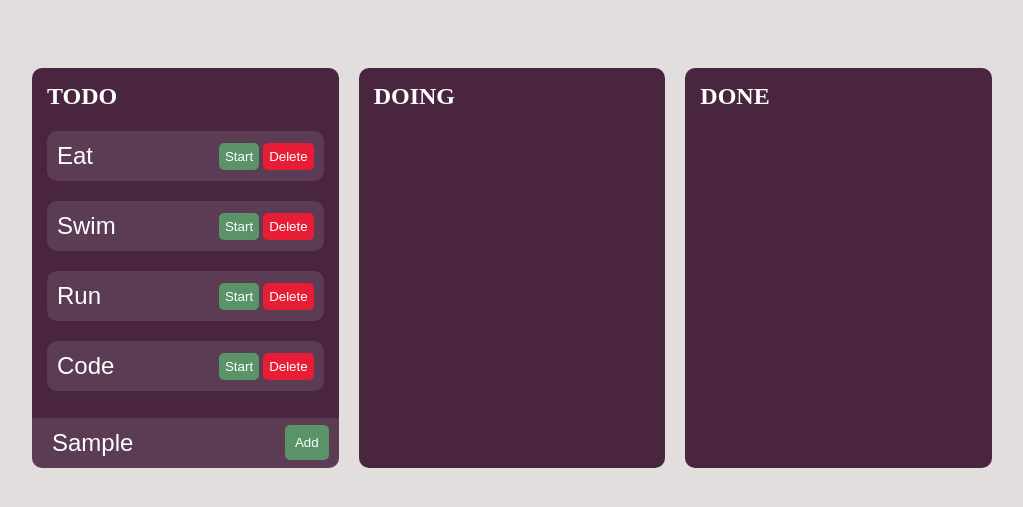
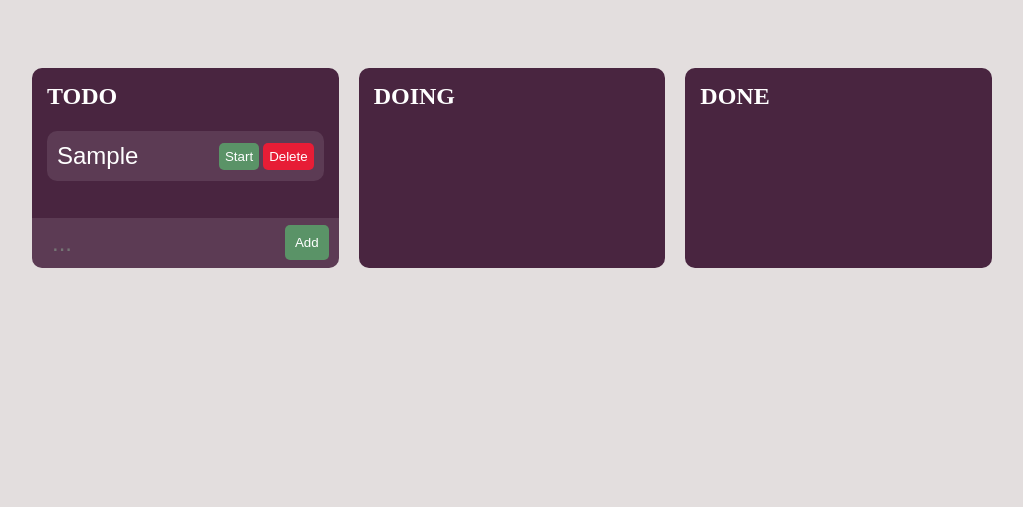
Before and after one commit to IL-kr/Todo-App, a website built with webpack: page index.html in a window 1280 px wide. Both pictures are taken after typing "Sample" into the empty fields and a click on the button "Add". Shown: the part 95-602 px from the top of the page, without its empty margins (128-1151 px from the left). Built offline with nearby package versions, Linux system fonts and the light colour scheme; a web font is replaced by a local one.

Commit message:
implemented add, start and delete todo

```diff
--- /dev/null
+++ b/app/components/DeleteTodo.js
@@ -0,0 +1,6 @@
+const deleteTodo = (e, that) => {
+  const deletedTodo = that.removeChild(e.target.parentNode.parentNode);
+  return deletedTodo;
+};
+
+export default deleteTodo;
--- /dev/null
+++ b/app/components/DisplayTask.js
@@ -0,0 +1,16 @@
+import { todoList } from './../selectors';
+
+function displayTask(e) {
+  const listItem = `
+    <li class="todo__item">
+      <input type="text" value="${e}" class="todo__input" readonly>
+      <div class="todo__button">
+        <button class="todo__start">Start</button>
+        <button class="todo__delete">Delete</button>
+      </div>
+    </li>
+  `;
+  todoList.innerHTML += listItem;
+}
+
+export default displayTask;
--- /dev/null
+++ b/app/components/ManageTodo.js
@@ -0,0 +1,15 @@
+import deleteTodo from './DeleteTodo';
+import startTodo from './StartTodo';
+
+function manageTodo(e) {
+  const that = this; // used to pass this into deleteTodo
+  if (e.target.tagName === 'BUTTON') {
+    if (e.target.className === 'todo__delete') {
+      deleteTodo(e, that);
+    } else if (e.target.className === 'todo__start') {
+      startTodo(e, that);
+    }
+  }
+}
+
+export default manageTodo;
--- /dev/null
+++ b/app/components/StartTodo.js
@@ -0,0 +1,11 @@
+import { doingList } from './../selectors';
+import deleteTodo from './DeleteTodo';
+
+const startTodo = (e, that) => {
+  const deletedTodo = deleteTodo(e, that);
+  // doingList.innerHTML += deletedTodo.innerHTML;
+  doingList.appendChild(deletedTodo);
+  // remove innerHTML and observe result
+};
+
+export default startTodo;
--- /dev/null
+++ b/app/helpers.js
@@ -0,0 +1,5 @@
+function hasClass(element, cls) {
+  return element.classList.contains(cls);
+}
+
+export default hasClass;
--- a/app/main.js
+++ b/app/main.js
@@ -1,5 +1,32 @@
-const saySomething = (line) => {
-  console.log(line);
-};
+import displayTask from './components/DisplayTask';
+import manageTodo from './components/ManageTodo';
 
-saySomething('How far!!');
+// get elements
+import { addButton, newTaskInput, todoList, warningP } from './selectors';
+// helper functions
+import hasClass from './helpers';
+
+let newTask = [];
+
+addButton.addEventListener('click', getNewTask, true);
+todoList.addEventListener('click', manageTodo);
+
+function returnNewTask() {
+  newTask.forEach((e) => {
+    displayTask(e);
+  });
+}
+
+function getNewTask() {
+  if (newTaskInput.value === '') {
+    warningP.className += ' active';
+  } else {
+    if (hasClass(warningP, 'active')) {
+      warningP.classList.remove('active');
+    }
+    newTask.push(newTaskInput.value);
+    returnNewTask();
+    newTask = []; // hack!! remove and see the effect
+    newTaskInput.value = '';
+  }
+}
--- /dev/null
+++ b/app/selectors.js
@@ -0,0 +1,14 @@
+const addButton = document.querySelector('.todo__add');
+const newTaskInput = document.querySelector('.todo__new-input');
+const todoList = document.querySelector('.todo__list');
+const doingList = document.querySelector('.doing__list');
+const warningP = document.querySelector('.warning');
+
+
+export {
+  addButton,
+  newTaskInput,
+  todoList,
+  doingList,
+  warningP,
+};
--- /dev/null
+++ b/app/styles/main-min.css
@@ -0,0 +1,138 @@
+html {
+  box-sizing: border-box; }
+
+*, *:before, *:after {
+  box-sizing: inherit;
+  text-decoration: none; }
+
+body {
+  margin: 0;
+  background: #e3dede; }
+
+header h1 {
+  margin-top: 0;
+  font-family: 'Revalia', cursive;
+  display: inline-block;
+  color: #492540; }
+
+header h1::after {
+  content: "";
+  display: block;
+  height: 5px;
+  background: #c03546; }
+
+header {
+  text-align: center;
+  padding: 50px 0; }
+
+.container {
+  max-width: 1000px;
+  margin: 0 auto;
+  display: -webkit-box;
+  display: -ms-flexbox;
+  display: flex;
+  -ms-flex-item-align: center;
+      align-self: center; }
+
+.todo,
+.doing,
+.done {
+  width: 30.66666667%;
+  padding: 15px;
+  padding-bottom: 50px;
+  min-height: 200px;
+  position: relative;
+  background-color: #492540;
+  border-radius: 10px; }
+
+.todo h2,
+.doing h2,
+.done h2 {
+  margin-top: 0;
+  text-transform: uppercase;
+  color: #fff; }
+
+.todo,
+.done {
+  margin-right: 2%;
+  margin-left: 2%; }
+
+.todo__list,
+.doing__list {
+  list-style: none;
+  padding: 0; }
+
+.todo__input,
+.todo__new-input {
+  height: 50px;
+  width: 100%;
+  font-size: 24px;
+  padding-left: 10px;
+  padding-right: 100px;
+  background: rgba(255, 255, 255, 0.1);
+  border: none;
+  border-radius: 10px;
+  color: #fff; }
+
+.todo__input:focus,
+.todo__new-input:focus,
+.todo__button button:focus,
+.todo__add:focus {
+  outline: none; }
+
+.todo__new-input {
+  position: absolute;
+  bottom: 0px;
+  left: 0;
+  border: 0;
+  padding-left: 20px;
+  padding-right: 55px;
+  border-top-left-radius: 0;
+  border-top-right-radius: 0; }
+
+.todo__item {
+  position: relative;
+  margin-bottom: 20px; }
+
+.todo__button {
+  position: absolute;
+  right: 10px;
+  top: 12px; }
+
+.todo__button button, .todo__add {
+  border: none;
+  padding: 6px;
+  border-radius: 5px;
+  color: #fff;
+  cursor: pointer; }
+
+.todo__start {
+  background-color: #5A9367; }
+
+.todo__start:hover,
+.todo__add:hover {
+  background-color: #3f6748; }
+
+.todo__delete {
+  background-color: #E71D36; }
+
+.todo__delete:hover {
+  background-color: #a21426; }
+
+.todo__add {
+  padding: 10px;
+  z-index: 100;
+  position: absolute;
+  right: 10px;
+  bottom: 8px;
+  background-color: #5A9367; }
+
+.warning {
+  opacity: 0;
+  position: absolute;
+  top: 43%;
+  left: 50px;
+  color: #c03546; }
+
+p.warning.active {
+  opacity: 1; }
--- a/app/styles/main.css
+++ b/app/styles/main.css
@@ -41,7 +41,8 @@ header{
 .done{
 	width: 30.66666667%;
 	padding: 15px;
-	min-height: 400px;
+	padding-bottom: 50px;
+	min-height: 200px;
 	position: relative;
 	background-color: #492540;
 	border-radius: 10px;
@@ -60,7 +61,8 @@ header{
 	margin-right: 2%;
 	margin-left: 2%;
 }
-.todo__list{
+.todo__list,
+.doing__list {
 	list-style: none;
 	padding: 0;
 }
@@ -71,6 +73,7 @@ header{
 	width: 100%;
 	font-size: 24px;
 	padding-left: 10px;
+	padding-right: 100px;
 	background: rgba(255,255,255, 0.1);
 	border: none;
 	border-radius:10px;
@@ -90,6 +93,7 @@ header{
 	left: 0;
 	border: 0;
 	padding-left: 20px;
+	padding-right: 55px;
 	border-top-left-radius: 0;
 	border-top-right-radius: 0;
 }
@@ -132,3 +136,15 @@ header{
 	bottom: 8px;
 	background-color: #5A9367;
 }
+
+.warning{
+  opacity: 0;
+  position: absolute;
+  top: 43%;
+  left: 50px;
+  color: #c03546;
+}
+
+p.warning.active{
+	opacity: 1;
+}
--- a/index.html
+++ b/index.html
@@ -25,37 +25,8 @@
 			<section class="todo">
 				<div>
 					<h2>Todo</h2>
-					<ul class="todo__list">
-						<li class="todo__item">
-							<input type="text" value="Eat" class="todo__input">
-							<div class="todo__button">
-								<button class="todo__start">Start</button>
-								<button class="todo__delete">Delete</button>
-							</div>
-
-						</li>
-						<li class="todo__item">
-							<input type="text" value="Swim" class="todo__input">
-							<div class="todo__button">
-								<button class="todo__start">Start</button>
-								<button class="todo__delete">Delete</button>
-							</div>
-						</li>
-						<li class="todo__item">
-							<input type="text" value="Run" class="todo__input">
-							<div class="todo__button">
-								<button class="todo__start">Start</button>
-								<button class="todo__delete">Delete</button>
-							</div>
-						</li class="todo__item">
-						<li class="todo__item">
-							<input type="text" value="Code" class="todo__input">
-							<div class="todo__button">
-								<button class="todo__start">Start</button>
-								<button class="todo__delete">Delete</button>
-							</div>
-						</li>
-					</ul>
+					<ul class="todo__list"></ul>
+					<p class="warning">Todo can't be empty Genius.</p>
 					<div class="todo__new">
 						<input type="text" class="todo__new-input" placeholder="...">
 						<button class="todo__add">Add</button>
@@ -63,7 +34,10 @@
 				</div>
 			</section>
 			<section class="doing">
-				<h2>Doing</h2>
+				<div>
+				  <h2>Doing</h2>
+				  <ul class="doing__list"></ul>
+				</div>
 			</section>
 			<section class="done">
 				<h2>Done</h2>
```
Also changed, not shown: dist/bundle.js, 1 other file.
